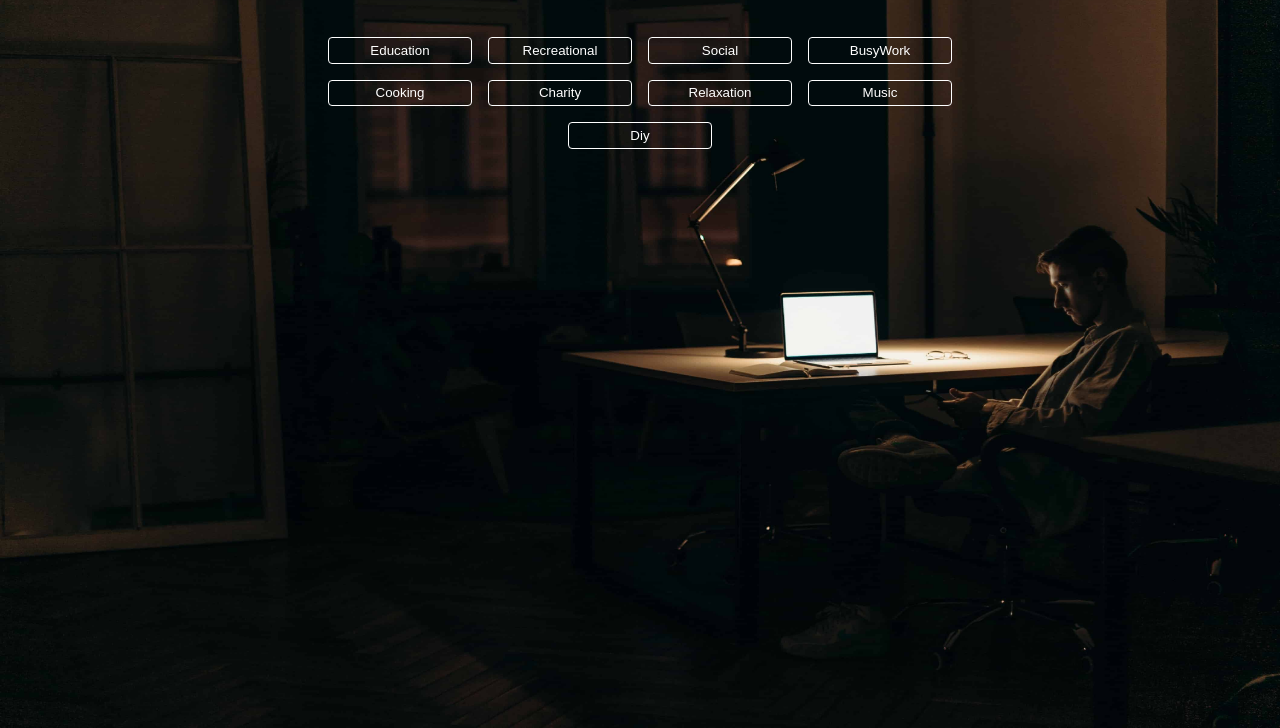
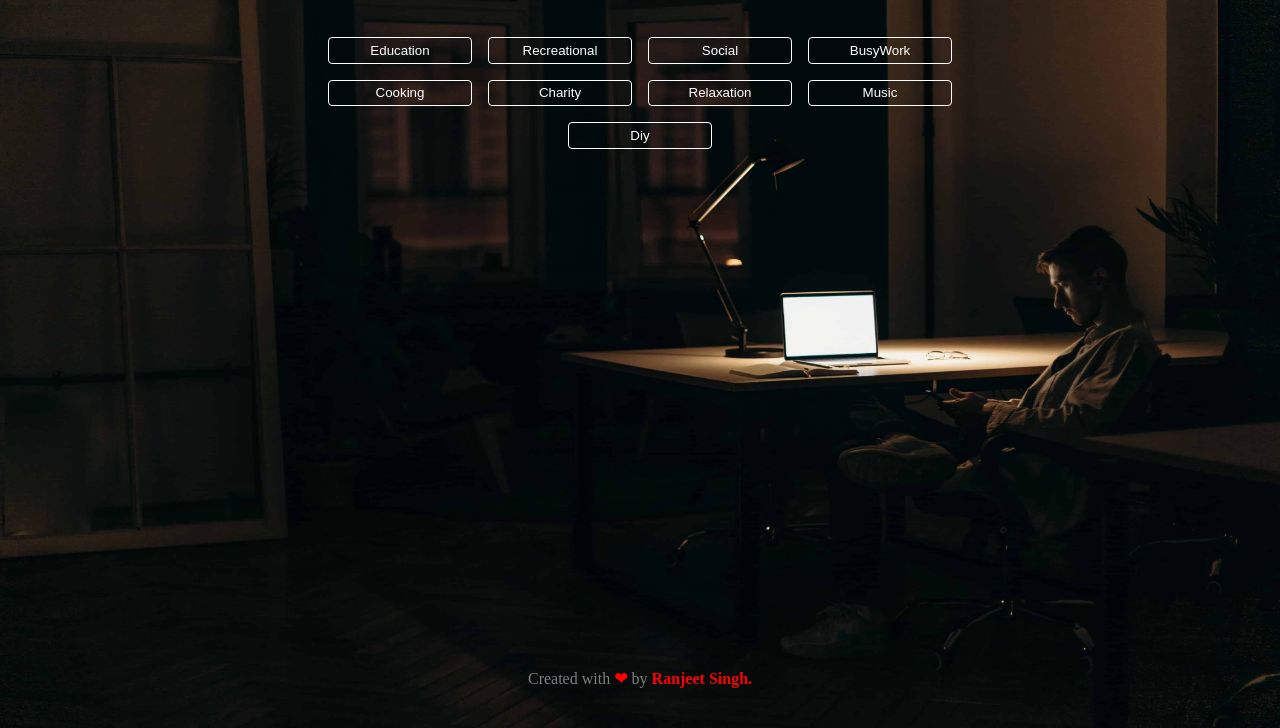
Before and after one commit to jeetech77/Things-To-Do, a plain HTML site: page index.html in a window 1280 px wide. Shown: the part 72-800 px from the top of the page. Drawn offline with Linux system fonts and the light colour scheme.

Commit message:
Added Footer

```diff
--- a/index.html
+++ b/index.html
@@ -28,5 +28,9 @@
             <div><span class="participants"></span></div>
         </div>
     </div>
+    <footer>
+        <p>Created with <span>❤</span> by <span id="socialName"><a href="https://ranjeet-singh.netlify.app/" target="_blank">Ranjeet
+                    Singh.</a></span></p>
+    </footer>
     </body>
 </html>
--- a/style.css
+++ b/style.css
@@ -3,6 +3,7 @@
     margin: 0%;
 }
 body{
+    position: absolute;
     color: white;
     background: url(./images/bg.jpg) center center no-repeat fixed;
     background-size: 100% 100% ;
@@ -12,6 +13,7 @@ h1{
     margin: 2rem;
 }
 .container{
+    height: 80vh;
     text-align: center;
 }
 .container ul{
@@ -48,7 +50,24 @@ h1{
 
 }
 .output-area div{
+    min-height: 5vh;
     margin: 1rem;
     font-weight: 800;
     font-size: larger;
 }
+footer p{
+    text-align: center;
+    color: grey;
+}
+footer p span{
+    font-weight: bold;
+    color:red;
+}
+footer p #socialName a{
+    color: red;
+   text-decoration: none;
+}
+footer p #socialName a:hover {
+    text-decoration: dotted;
+    border-bottom: 1px solid red;
+}
```
